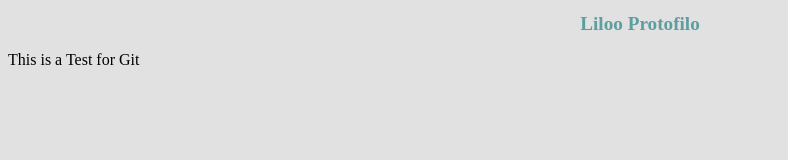
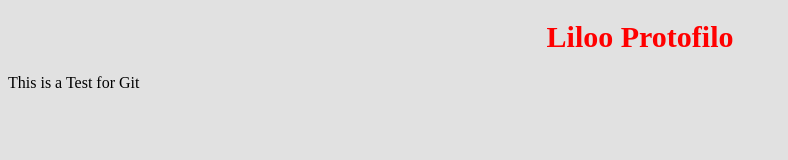
Before and after one commit to lilo750/liloo, a plain HTML site: page index.html in a window 1280 px wide. Shown: the whole page, without its empty margins (0-788 px from the left). Drawn offline with Linux system fonts and the light colour scheme.

Commit message:
changed the font of h1 to 30px and color to red

```diff
--- a/main.css
+++ b/main.css
@@ -5,7 +5,7 @@ h1 {
   display: flex;
   justify-content: center;
   align-items: center;
-  color: cadetblue;
-  font-size: larger;
+  color: red;
+  font-size: 30px;
   font-weight: bold;
 }
```
